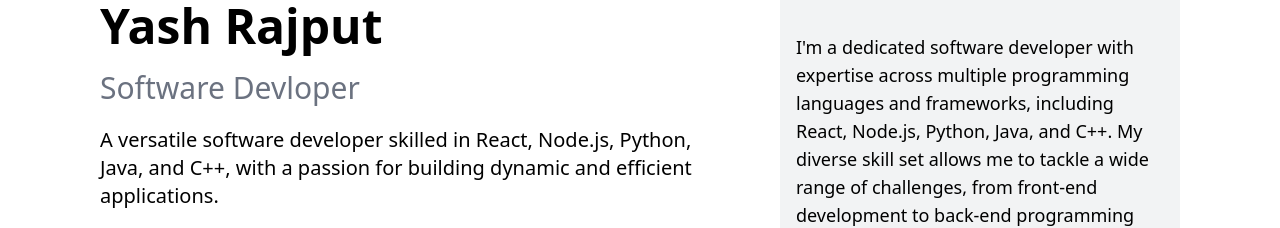
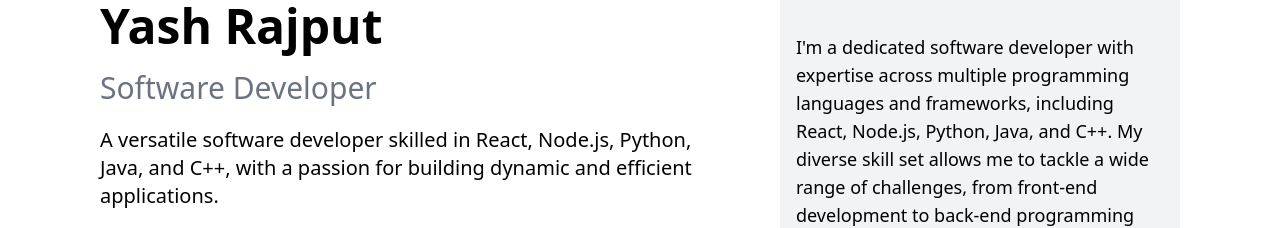
Before and after one commit to 02YashRajput/my-portfolio, a React (Create React App) app: page / in a window 1280 px wide. Shown: the part 275-503 px from the top of the page. Built offline with nearby package versions, Linux system fonts and the light colour scheme.

Commit message:
Update Hero.jsx

```diff
--- a/src/components/Hero.jsx
+++ b/src/components/Hero.jsx
@@ -14,7 +14,7 @@ const Hero = ({ homeRef, projectsRef, contactRef }) => {
       <div className="max-w-[600px] flex flex-col gap-5 flex-grow">
         <h1 className="text-5xl font-bold ">Yash Rajput</h1>
         <h3 className="text-2xl lg:text-3xl text-gray-500">
-          Software Devloper
+          Software Developer
         </h3>
         <p className="lg:text-xl">
           A versatile software developer skilled in React, Node.js, Python,
```
